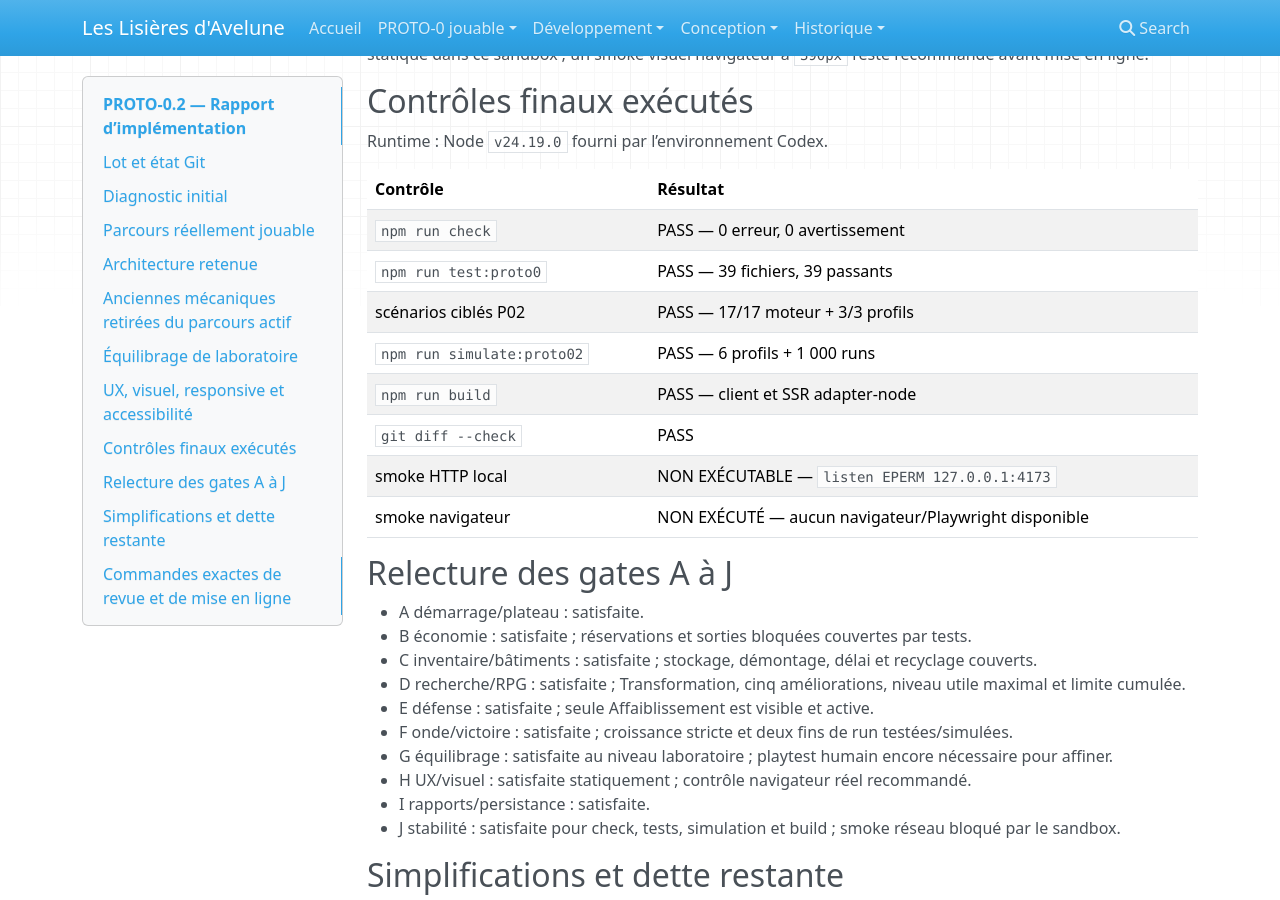
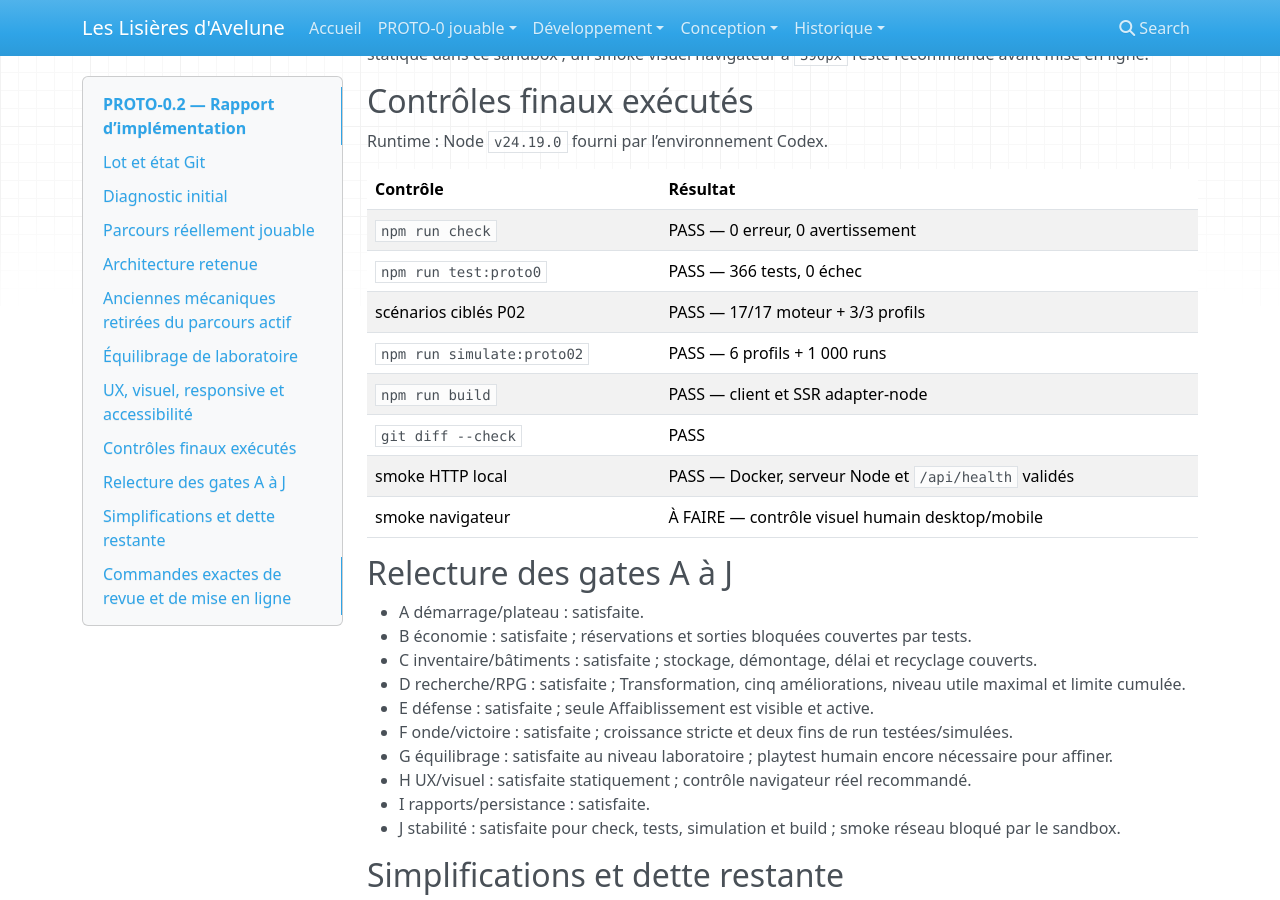
Before and after one commit to Abeliome-Officiel/les-lisieres-avelune, an MkDocs documentation site: the page built from docs/development/proto0.2/IMPLEMENTATION_REPORT.md, in a window 1280 px wide and 900 px high, scrolled down 2624 px. Built offline with MkDocs 1.6.1, drawn with Linux system fonts in a browser that asks for light colours; nearby versions of some CDN libraries.

Commit message:
docs: aligner le rapport avec les controles reels

```diff
--- a/docs/development/proto0.2/IMPLEMENTATION_REPORT.md
+++ b/docs/development/proto0.2/IMPLEMENTATION_REPORT.md
@@ -82,13 +82,13 @@ Runtime : Node `v24.19.0` fourni par l’environnement Codex.
 | Contrôle | Résultat |
 |---|---|
 | `npm run check` | PASS — 0 erreur, 0 avertissement |
-| `npm run test:proto0` | PASS — 39 fichiers, 39 passants |
+| `npm run test:proto0`      | PASS — 366 tests, 0 échec                              |
 | scénarios ciblés P02 | PASS — 17/17 moteur + 3/3 profils |
 | `npm run simulate:proto02` | PASS — 6 profils + 1 000 runs |
 | `npm run build` | PASS — client et SSR adapter-node |
 | `git diff --check` | PASS |
-| smoke HTTP local | NON EXÉCUTABLE — `listen EPERM 127.0.0.1:4173` |
-| smoke navigateur | NON EXÉCUTÉ — aucun navigateur/Playwright disponible |
+| smoke HTTP local           | PASS — Docker, serveur Node et `/api/health` validés    |
+| smoke navigateur           | À FAIRE — contrôle visuel humain desktop/mobile         |
 
 ## Relecture des gates A à J
 
```
